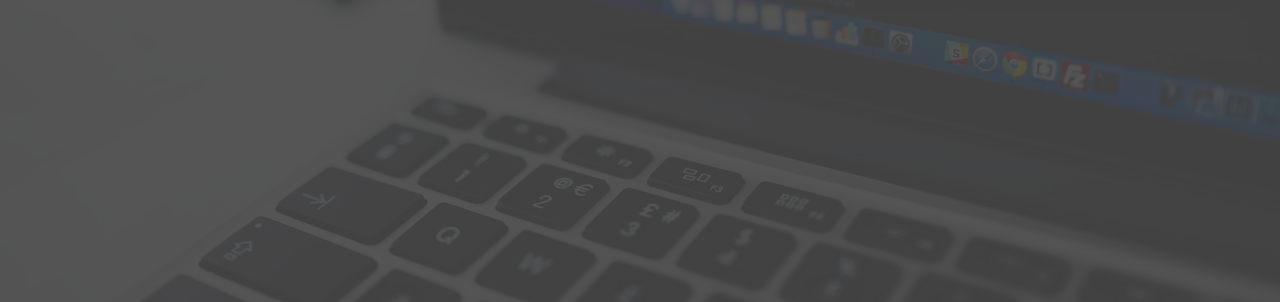
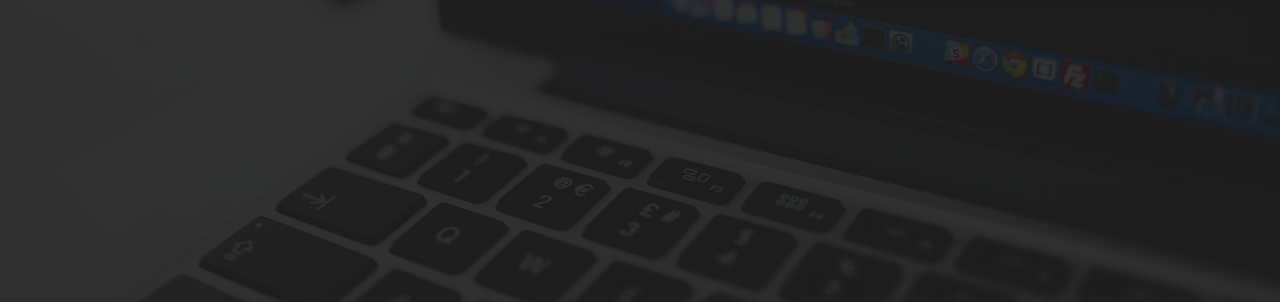
Before and after one commit to Zan-Hiro/modern_portfolio, a website: page dist/index.html in a window 1280 px wide. Shown: the part 498-800 px from the top of the page. Drawn offline with Linux system fonts and the light colour scheme.

Commit message:
Change Color

```diff
--- a/scss/_config.scss
+++ b/scss/_config.scss
@@ -1,5 +1,5 @@
-$primary-color:#444;
-$secondary-color:#eece1a;
+$primary-color:#1C1C1C;
+$secondary-color:#ee1414;
 $show-home-image: true;
 $home-image: url(../img/background.jpg);
 $background-opacity: 0.9;
```
Also changed, not shown: dist/css/main.css.
